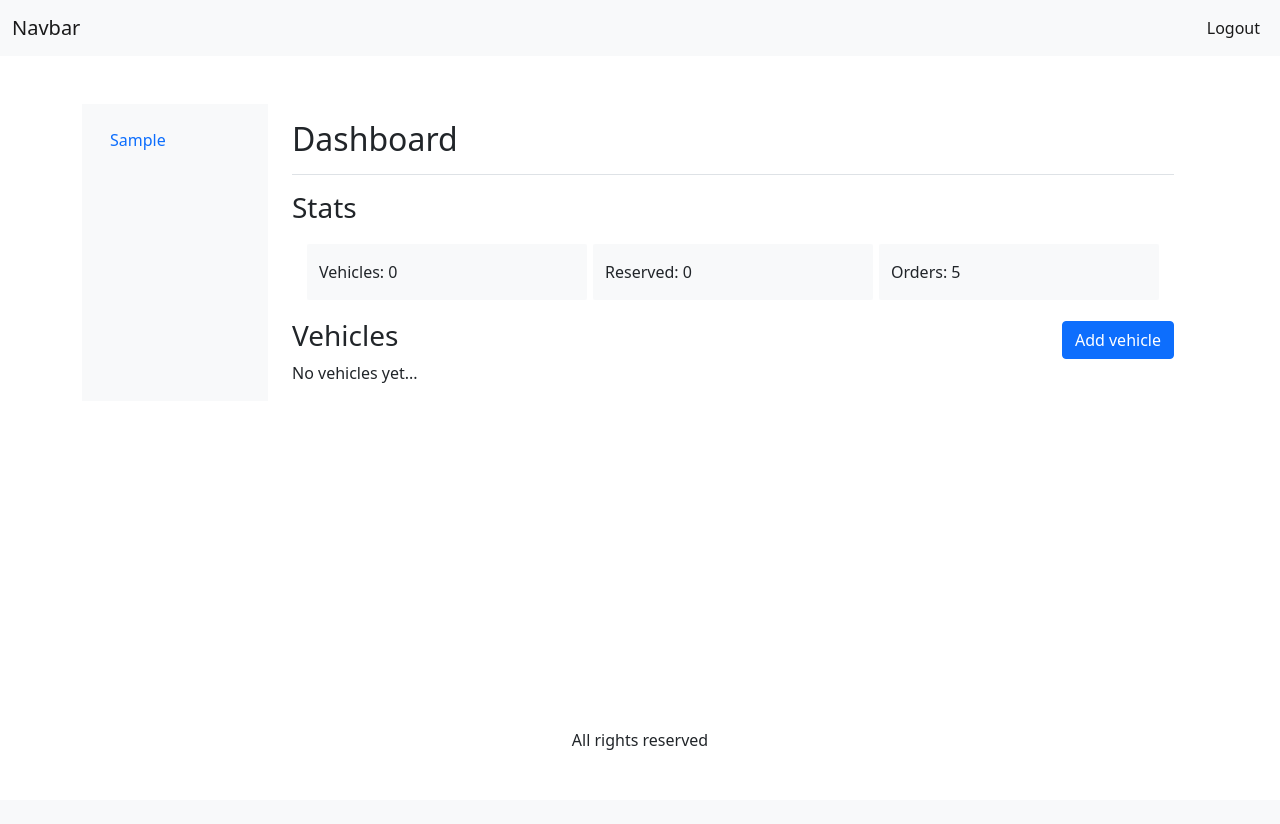
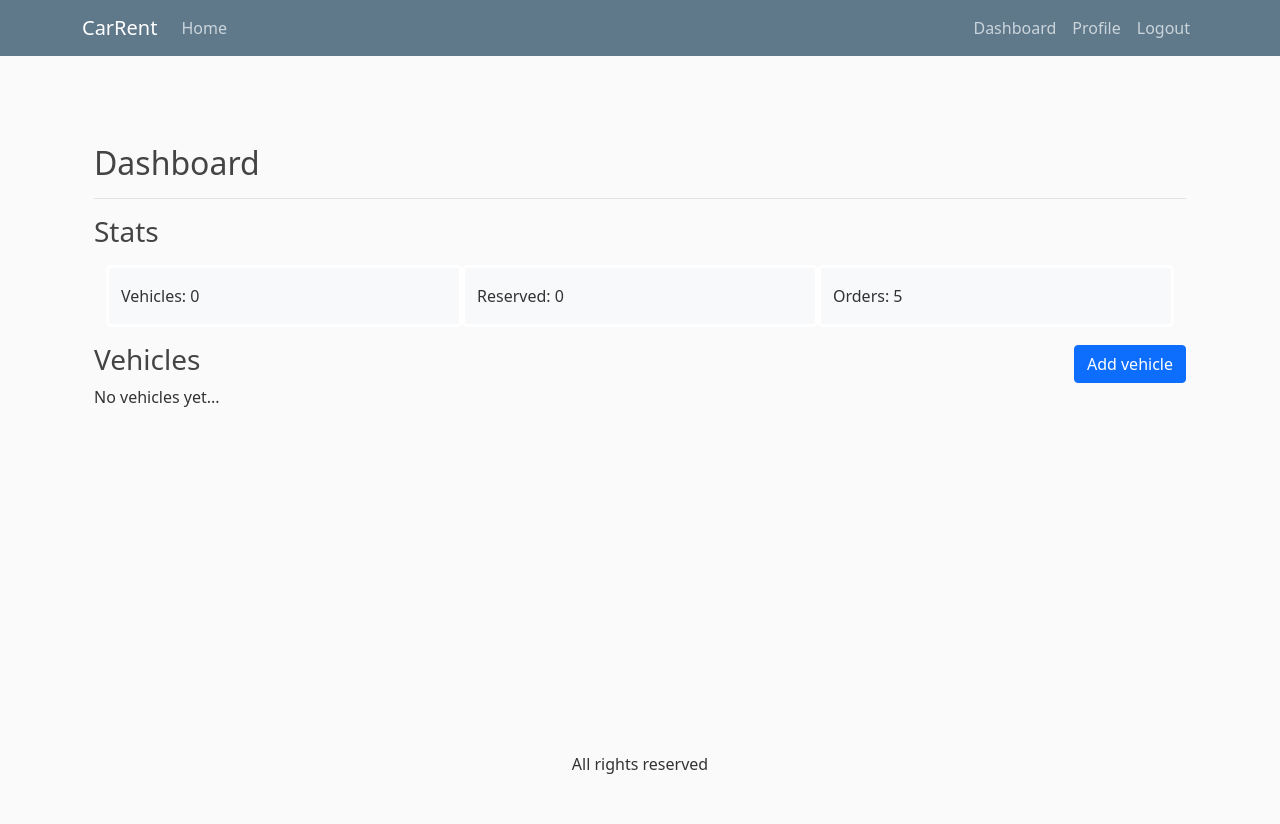
Before and after one commit to idaix/CarRental, a Django app: page /agency/dashboard/ in a window 1280 px wide. Before the commit the page ends 750 px from the top, so only its background shows below. Run offline with Django 4.2, Linux system fonts and the light colour scheme; the visitor is signed in with stand-in values (Sample User, id 1); data that the repository does not hold is empty; some libraries are stand-ins or nearby versions.

Commit message:
update style

```diff
--- a/agency/templates/agency/dashboard.html
+++ b/agency/templates/agency/dashboard.html
@@ -8,19 +8,19 @@
 {% block content %}
 <div class="container-fluid">
     <div class="row">
-      <nav id="sidebarMenu" class="col-md-3 col-lg-2 d-md-block bg-light sidebar collapse">
+      <!-- <nav id="sidebarMenu" class="col-md-3 col-lg-2 d-md-block bg-light sidebar collapse">
         <div class="position-sticky pt-3">
           <ul class="nav flex-column">
             <li class="nav-item">
               <a class="nav-link active" aria-current="page" href="#">
                 <span data-feather="home"></span>
-                {{ request.user.username|title }}
+                request.user.username|title
               </a>
             </li>
         </div>
-      </nav>
+      </nav> -->
 
-      <div class="col-md-9 ms-sm-auto col-lg-10 px-md-4">
+      <div class="col-md-12">
         <div class="d-flex justify-content-between flex-wrap flex-md-nowrap align-items-center pt-3 pb-2 mb-3 border-bottom">
           <h1 class="h2">Dashboard</h1>
         </div>
--- /dev/null
+++ b/static/main.css
@@ -0,0 +1,110 @@
+body {
+    background: #fafafa;
+    color: #333333;
+    margin-top: 5rem;
+}
+
+    h1, h2, h3, h4, h5, h6 {
+    color: #444444;
+    }
+
+    ul {
+    margin: 0;
+    }
+
+    .bg-steel {
+    background-color: #5f788a;
+    }
+
+    .site-header .navbar-nav .nav-link {
+    color: #cbd5db;
+    }
+
+    .site-header .navbar-nav .nav-link:hover {
+    color: #ffffff;
+    }
+
+    .site-header .navbar-nav .nav-link.active {
+    font-weight: 500;
+    }
+
+    .content-section {
+    background: #ffffff;
+    padding: 10px 20px;
+    border: 1px solid #dddddd;
+    border-radius: 3px;
+    margin-bottom: 20px;
+}
+
+.article-title {
+    color: #444444;
+}
+
+a.article-title:hover {
+    color: #428bca;
+    text-decoration: none;
+}
+
+.article-content {
+    white-space: pre-line;
+}
+
+    .article-img {
+    height: 65px;
+    width: 65px;
+    margin-right: 16px;
+    }
+
+    .article-metadata {
+    padding-bottom: 1px;
+    margin-bottom: 4px;
+    border-bottom: 1px solid #e3e3e3
+    }
+
+    .article-metadata a:hover {
+    color: #333;
+    text-decoration: none;
+    }
+
+    .article-svg {
+    width: 25px;
+    height: 25px;
+    vertical-align: middle;
+    }
+
+    .account-img {
+    height: 125px;
+    width: 125px;
+    margin-right: 20px;
+    margin-bottom: 16px;
+    }
+
+    .account-heading {
+    font-size: 2.5rem;
+    }
+
+
+    .img_car {
+        width: 50px;
+    }
+
+    a:hover {
+        text-decoration: none;
+    }
+
+    /* #id_image {
+        opacity: 0;
+        position: absolute;
+        z-index: -1;
+        width: fit-content;
+    }
+    #div_id_image {
+        position: relative;
+    }
+
+    #div_id_image::after {
+        opacity: 1;
+        content: "Upload Images*";
+        position: absolute;
+        top: -10px;
+    } */
--- a/templates/base/base.html
+++ b/templates/base/base.html
@@ -1,3 +1,4 @@
+{% load static %}
 <!DOCTYPE html>
 <html lang="en">
 <head>
@@ -15,6 +16,8 @@
     <script src="https://unpkg.com/htmx.org@1.7.0"></script>
     <script src="https://unpkg.com/htmx.org@1.7.0" integrity="sha384-EzBXYPt0/T6gxNp0nuPtLkmRpmDBbjg6WmCUZRLXBBwYYmwAUxzlSGej0ARHX0Bo" crossorigin="anonymous"></script>
 
+
+    <link rel="stylesheet" type="text/css" href="{% static 'main.css' %}">
     <title>{% block title %}{% endblock %}</title>
 
     <style>
--- a/templates/base/inc/header.html
+++ b/templates/base/inc/header.html
@@ -1,23 +1,30 @@
-<header>
-    <nav class="navbar navbar-expand-lg navbar-light bg-light">
-        <div class="container-fluid">
-          <a class="navbar-brand" href="#">Navbar</a>
-          <button class="navbar-toggler" type="button" data-bs-toggle="collapse" data-bs-target="#navbarSupportedContent" aria-controls="navbarSupportedContent" aria-expanded="false" aria-label="Toggle navigation">
-            <span class="navbar-toggler-icon"></span>
+<header class="site-header">
+  <nav class="navbar navbar-expand-md navbar-dark bg-steel fixed-top">
+      <div class="container">
+          <a class="navbar-brand mr-4" href="#">CarRent</a>
+          <button class="navbar-toggler" type="button" data-toggle="collapse" data-target="#navbarToggle"
+              aria-controls="navbarToggle" aria-expanded="false" aria-label="Toggle navigation">
+              <span class="navbar-toggler-icon"></span>
           </button>
-          <div class="collapse navbar-collapse" id="navbarSupportedContent">
-            <ul class="navbar-nav ms-auto mb-2 mb-lg-0">
-              {% if request.user.is_authenticated %}
-                <li class="nav-item">
-                  <a class="nav-link active" aria-current="page" href="{% url 'logout' %}">Logout</a>
-                </li>
-              {% else %}
-                <li class="nav-item">
-                  <a class="nav-link active" aria-current="page" href="{% url 'login' %}">Login</a>
-                </li>
-              {% endif %}
-            </ul>
+          <div class="collapse navbar-collapse" id="navbarToggle">
+              <div class="navbar-nav me-auto">
+                  <a class="nav-item nav-link" href="">Home</a>
+              </div>
+              <!-- Navbar Right Side -->
+              <div class="navbar-nav mb-2 mb-lg-0">
+                  {% if user.is_authenticated %}
+                  <div class="navbar-nav mr-auto">
+                      <a class="nav-item nav-link" href="{% url 'dashboard' %}">Dashboard</a>
+                  </div>
+                  <div class="navbar-nav mr-auto">
+                      <a class="nav-item nav-link" href="{% url 'agency_profile' %}">Profile</a>
+                  </div>
+                  <a class="nav-item nav-link" href="{% url 'logout' %}">Logout</a>
+                  {% else %}
+                  <a class="nav-item nav-link" href="{% url 'login' %}">Login</a>
+                  <a class="nav-item nav-link" href="{% url 'agency_register' %}">Register</a>
+                  {% endif %}
+              </div>
           </div>
-        </div>
-      </nav>
-</header>
+      </div>
+  </nav>
```
Also changed, not shown: vehicle/views.py (+11 -10 lines), media/vehicle_images/22/04/09/a1_n77xwi1.webp (added), media/vehicle_images/22/04/09/golf1.webp (added), media/vehicle_images/22/04/09/golf2.webp (added), media/vehicle_images/22/04/09/golf3.webp (added), media/vehicle_images/22/04/09/golf4.webp (added), media/vehicle_images/22/04/09/h4.webp (added), media/vehicle_images/22/04/09/iris_VTyZU2T.png (added).
